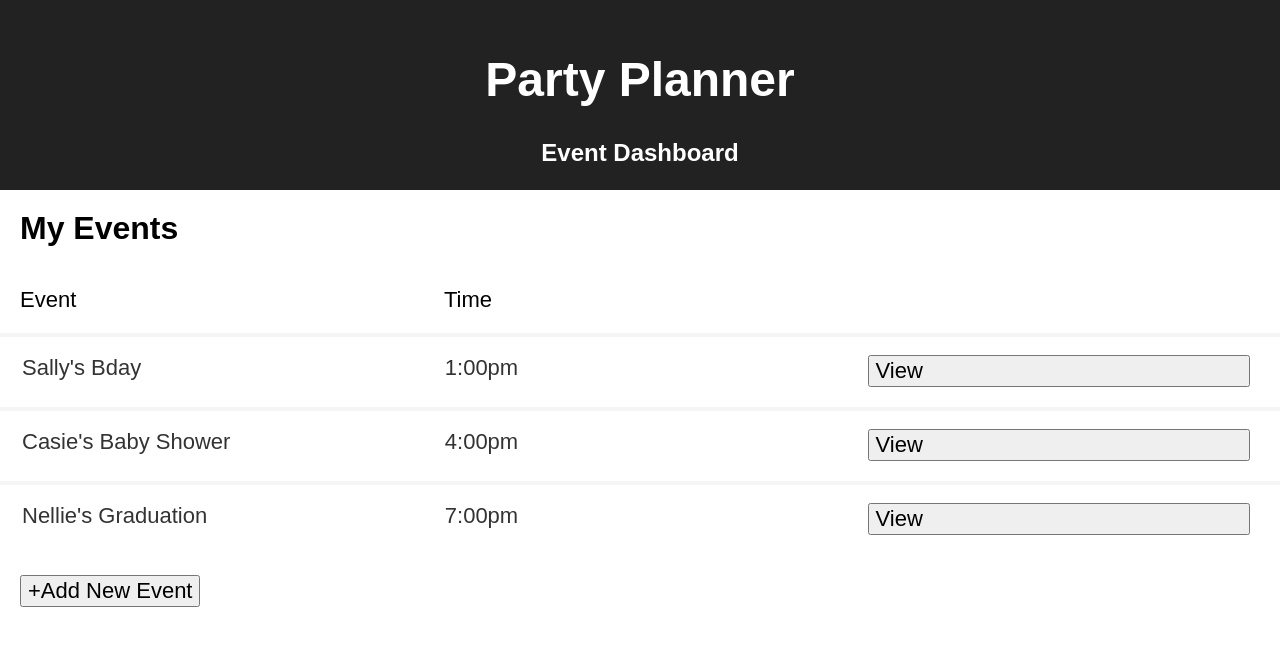
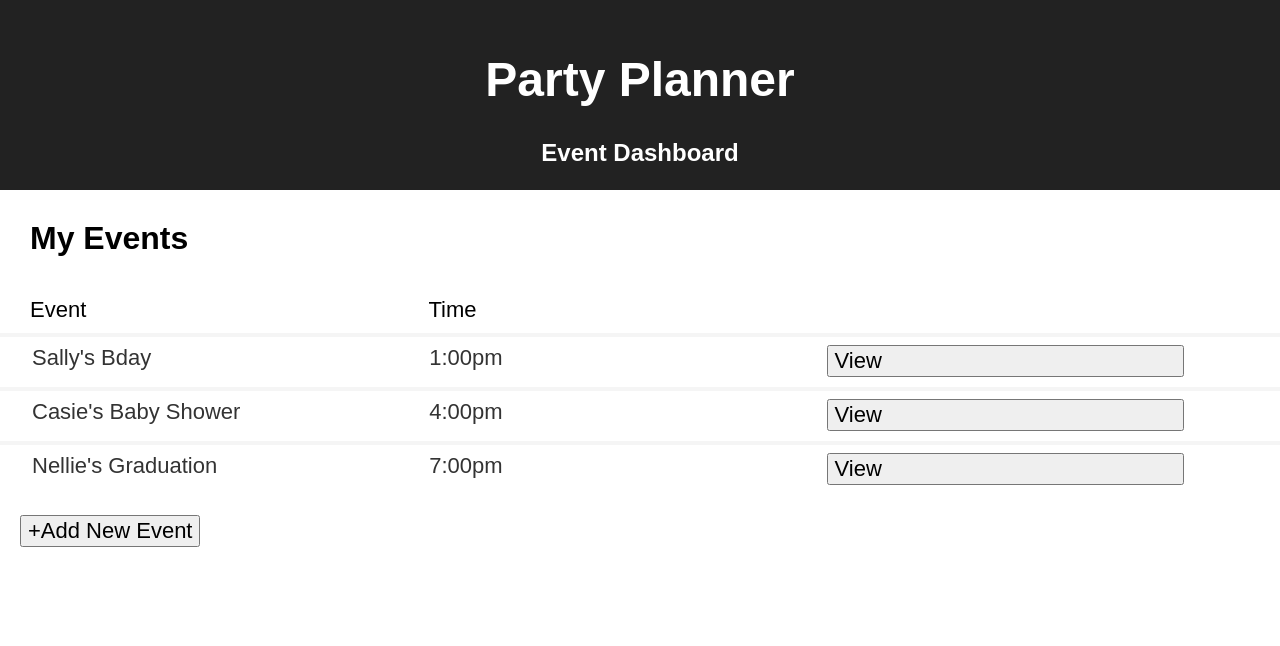
Before and after one commit to krits29/CongressionalAppChallenge, a React (Create React App) app in the folder cong-app-challenge/: page / in a window 1280 px wide. Shown: the top 646 px of the page. Built offline with nearby package versions, Linux system fonts and the light colour scheme.

Commit message:
Event Dashboard

```diff
--- a/cong-app-challenge/src/App.css
+++ b/cong-app-challenge/src/App.css
@@ -18,14 +18,14 @@
 
 .body {
   text-align: left;
-  margin: 20px;
+  margin: 30px;
 }
 
 .column {
   float: left;
   text-align: left;
-  margin: 20px;
-  width: 30%;
+  margin: 10px 10px 10px 30px;
+  width: 28%;
   font-size: 22px;
 }
 
--- a/cong-app-challenge/src/App.js
+++ b/cong-app-challenge/src/App.js
@@ -1,25 +1,19 @@
 import React, { Component } from 'react';
 import './App.css';
 import Event from "./Event/Event";
+import { BrowserRouter } from "react-router-dom";
+import { Route } from "react-router-dom";
+import EventDashboard from './EventDashboard/EventDashboard';
+
 
 class App extends Component {
   render() {
     return (
-      <div className="App">
-        <header className="App-header">
-          <h1 className="App-title">Party Planner</h1>
-          <h2>Event Dashboard</h2>
-        </header>
-        <h1 className="body">My Events</h1>
-        <div className="row">
-          <p className="column">Event</p>
-          <p className="column">Time</p>
+      <BrowserRouter>
+        <div>
+          <Route path = "/" exact component = {EventDashboard}/>
         </div>
-        <Event eventName="Sally's Bday" eventTime="1:00pm"/>
-        <Event eventName="Casie's Baby Shower" eventTime="4:00pm"/>
-        <Event eventName="Nellie's Graduation" eventTime="7:00pm"/>
-        <button>+Add New Event</button>
-      </div>
+      </BrowserRouter>
     );
   }
 }
--- /dev/null
+++ b/cong-app-challenge/src/EventDashboard/EventDashboard.js
@@ -0,0 +1,27 @@
+import React, { Component } from "react";
+import { Link } from "react-router-dom";
+import Event from "../Event/Event";
+
+class EventDashboard extends Component {
+    render() {
+        return(
+            <div className="App">
+            <header className="App-header">
+              <h1 className="App-title">Party Planner</h1>
+              <h2>Event Dashboard</h2>
+            </header>
+            <h1 className="body">My Events</h1>
+            <div className="row">
+              <p className="column">Event</p>
+              <p className="column">Time</p>
+            </div>
+            <Event eventName="Sally's Bday" eventTime="1:00pm"/>
+            <Event eventName="Casie's Baby Shower" eventTime="4:00pm"/>
+            <Event eventName="Nellie's Graduation" eventTime="7:00pm"/>
+            <button>+Add New Event</button>
+          </div>
+        );
+    }
+}
+
+export default EventDashboard;
```
